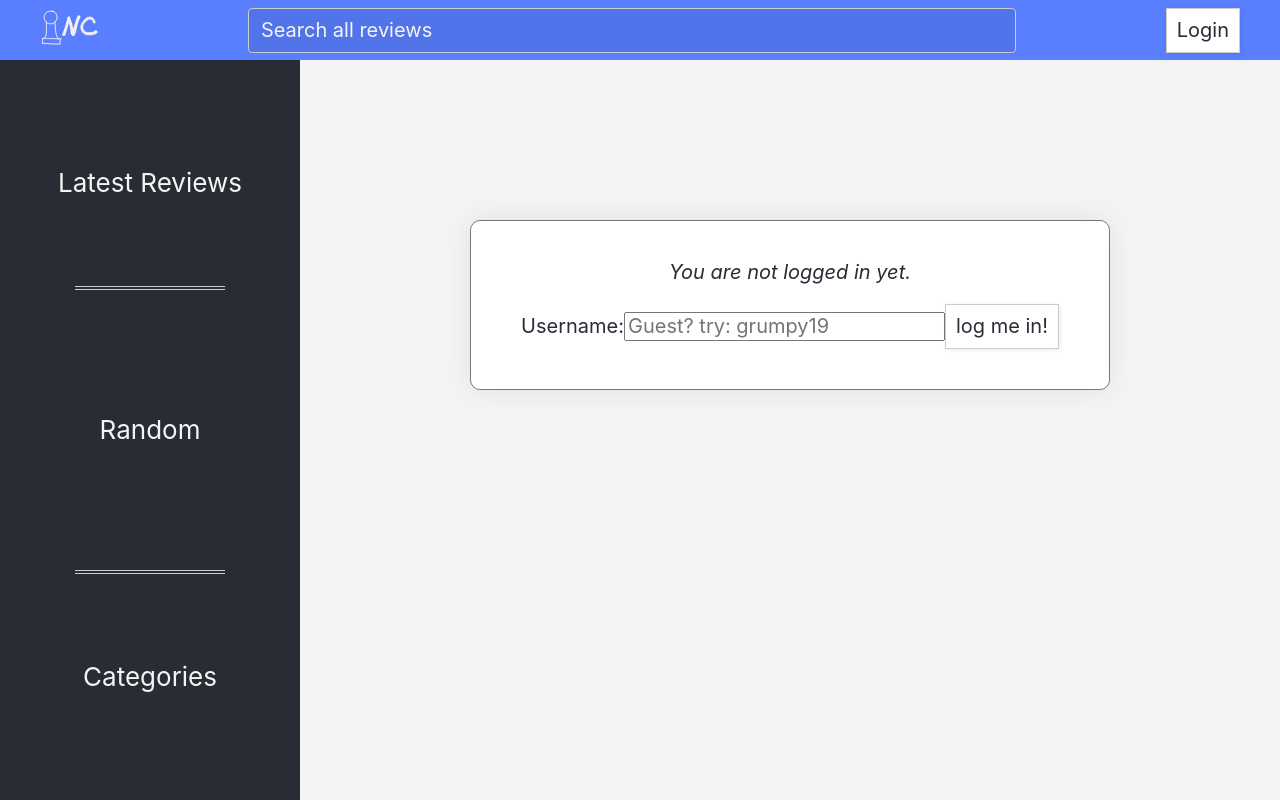
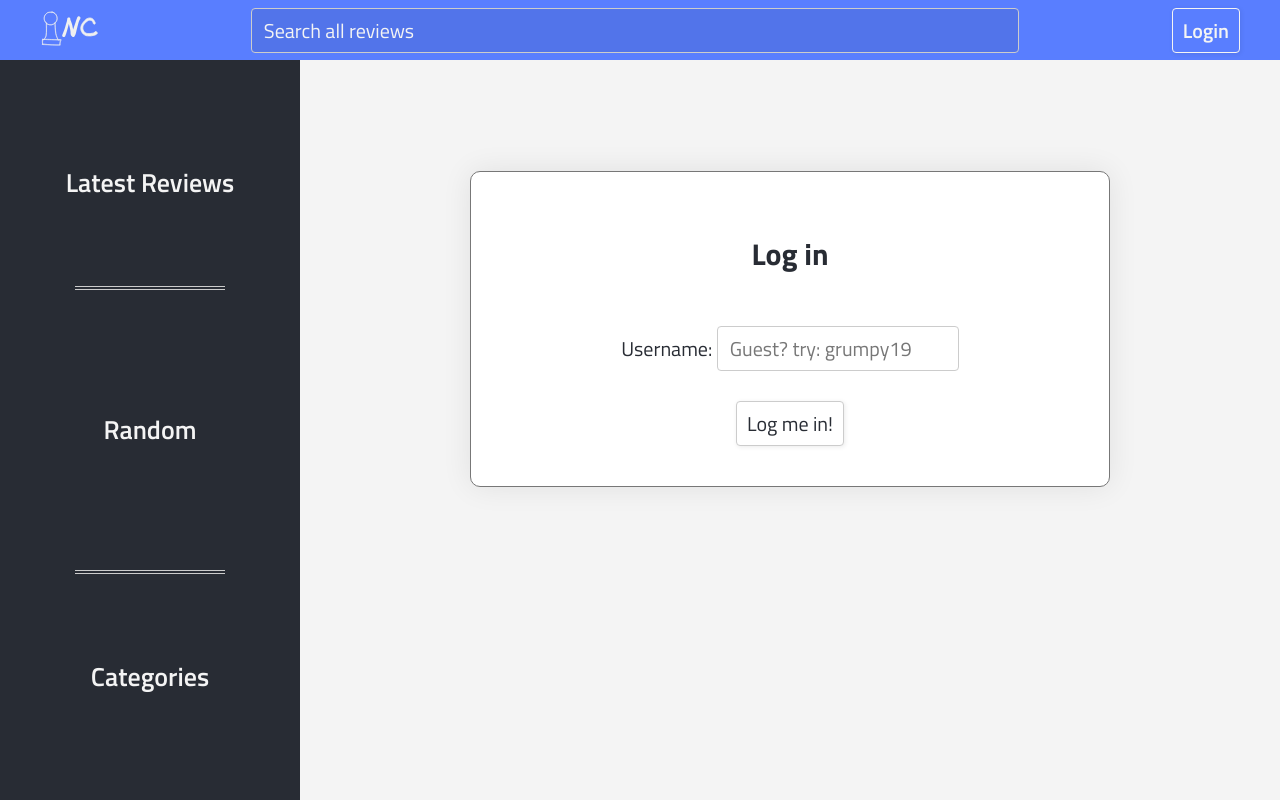
Before and after one commit to kapppa-joe/nc-games, a React (Create React App) app: page /login in a window 1280 px wide. Built offline with nearby package versions, Linux system fonts and the light colour scheme.

Commit message:
css tweak mainly about buttons styles

```diff
--- a/src/components/ListComments.jsx
+++ b/src/components/ListComments.jsx
@@ -28,7 +28,10 @@ const ListComments = ({ review_id }) => {
           <p>No comments for this review yet. Maybe you can post one?</p>
         )}
         {newlyPostedComment ? (
-          <SingleComment comment={newlyPostedComment} />
+          <>
+            <p>Thank you for posting you comment!</p>
+            <SingleComment comment={newlyPostedComment} />
+          </>
         ) : (
           <PostComment
             setNewlyPostedComment={setNewlyPostedComment}
--- a/src/components/PostComment.jsx
+++ b/src/components/PostComment.jsx
@@ -1,4 +1,5 @@
 import React, { useState } from "react";
+import { Link } from "react-router-dom";
 import useUser from "../hooks/useUser";
 
 const PostComment = ({ setNewlyPostedComment, postNewComment, review_id }) => {
@@ -26,12 +27,14 @@ const PostComment = ({ setNewlyPostedComment, postNewComment, review_id }) => {
   if (!user) {
     return (
       <div class="msgbox" id="prompt-login">
-        Login or sign up to leave your comment
+        <p>
+          <Link to="/login">Login</Link> to leave your comment
+        </p>
       </div>
     );
   } else {
     return (
-      <form onSubmit={handleSubmit}>
+      <form id="post-comment-form" onSubmit={handleSubmit}>
         <textarea
           className="text-input input-comment"
           name="comment body"
@@ -42,6 +45,9 @@ const PostComment = ({ setNewlyPostedComment, postNewComment, review_id }) => {
           rows="3"
           required
         />
+        <button type="submit" className="button primary">
+          Submit
+        </button>
         <button
           type="reset"
           className="button"
@@ -49,9 +55,6 @@ const PostComment = ({ setNewlyPostedComment, postNewComment, review_id }) => {
         >
           Discard
         </button>
-        <button type="submit" className="button">
-          Submit
-        </button>
       </form>
     );
   }
--- a/src/pages/Login.jsx
+++ b/src/pages/Login.jsx
@@ -1,6 +1,7 @@
 import React, { useState } from "react";
 import { Link, useHistory } from "react-router-dom";
 import useUser from "../hooks/useUser";
+import "../styles/Login.css";
 
 const Login = () => {
   const history = useHistory();
@@ -10,6 +11,7 @@ const Login = () => {
 
   const handleSubmit = (e) => {
     e.preventDefault();
+    setErr(null);
     login(usernameValue)
       .then(() => {
         console.log("logged in successfuly. redirecting user soon.");
@@ -20,7 +22,7 @@ const Login = () => {
       .catch((err) => {
         if (err.response && err.response.status === 404) {
           setErr(
-            "Oops, seems that we haven't got a user with that username. Maybe check that you spelt correctly?"
+            "Oops, seems that we haven't got a user with that username. Maybe check that you have spelt it correctly?"
           );
         } else {
           setErr(
@@ -41,21 +43,25 @@ const Login = () => {
     );
   } else {
     return (
-      <div className="msgbox">
-        <em>You are not logged in yet.</em>
-        <form onSubmit={handleSubmit}>
-          <label htmlFor="login">Username:</label>
+      <div className="msgbox login-page">
+        <h2>Log in</h2>
+        <form id="login-form" onSubmit={handleSubmit}>
+          <span>
+            <label htmlFor="login">Username: </label>
             <input
               type="text"
               name="text"
               id="username"
+              className={`text-input ${err && "error"}`}
               value={usernameValue}
               placeholder="Guest? try: grumpy19"
               onChange={(e) => setUsernameValue(e.target.value)}
+              required
             />
-          <button class="button">log me in!</button>
+          </span>
+          <button class="button">Log me in!</button>
+          {err && <span class="error-msg">{err}</span>}
         </form>
-        {err && <span class="error-msg">{err}</span>}
       </div>
     );
   }
--- a/src/pages/UserPage.jsx
+++ b/src/pages/UserPage.jsx
@@ -7,7 +7,9 @@ const UserPage = () => {
   if (user) {
     return (
       <div class="msgbox">
-        <p>You are now logged in as: {user.username}</p>
+        <p>
+          You are now logged in as: <b>{user.username}</b>
+        </p>
         <p>Name: {user.name}</p>
         {console.log(user)}
         <img
--- a/src/styles/App.css
+++ b/src/styles/App.css
@@ -95,7 +95,8 @@ section .card:active {
 }
 
 a {
-  color: var(--primary-dark);
+  color: var(--foreground);
+  font-weight: 600;
   text-decoration: inherit;
 }
 
@@ -113,6 +114,7 @@ a:disabled {
   color: var(--foreground);
   padding: 0.5em;
   border: 0.5px solid var(--light-shadow);
+  border-radius: 0.2em;
   box-shadow: 1px 1px 5px var(--translucent-shadow);
   transition: 0.2s ease;
 }
@@ -139,11 +141,24 @@ a:disabled {
   cursor: not-allowed;
 }
 
+.button.primary {
+  border: 0.5px solid var(--primary);
+  color: var(--primary-dark);
+  font-weight: 600;
+}
+
+.button.primary:hover,
+.button.primary:focus {
+  color: var(--background);
+  box-shadow: 0px 0px 2px var(--highlight);
+}
+
 div.msgbox {
   position: relative;
-  top: 20vh;
+  top: 15%;
   width: 80%;
   margin: auto;
+  margin-bottom: 1em;
   padding: 2em;
 
   display: flex;
@@ -176,7 +191,7 @@ div.msgbox p {
 }
 
 .text-input {
-  background-color: var(--translucent-shadow);
+  background-color: var(--container-background);
   color: var(--foreground);
   padding: 0.5em 0.6em;
 
--- a/src/styles/Comments.css
+++ b/src/styles/Comments.css
@@ -1,10 +1,13 @@
 div.comments-wrapper {
-  max-width: 80vw;
+  /* max-width: 80vw; */
   text-align: justify;
 }
 
+#post-comment-form button {
+  margin-right: 1em;
+}
+
 .comment {
-  /* max-width: 70vw; */
   border-collapse: collapse;
   border-top: 0.5px solid var(--shadow);
   padding: 1em 0.5em;
@@ -14,7 +17,7 @@ div.comments-wrapper {
 }
 
 .comment p {
-  font-size: 80%;
+  font-size: 90%;
   color: var(--shadow);
   word-break: break-all;
 }
@@ -30,7 +33,7 @@ p.comment-body {
 }
 
 .comment .voter {
-  font-size: 80%;
+  font-size: 90%;
   gap: 0;
 }
 
@@ -38,8 +41,9 @@ p.comment-body {
   margin: 0.2em;
 }
 
-/*
-
-  max-width: 50vw;
-  margin-left: 2em;
-*/
+@media only screen and (min-width: 48em) {
+  div.comments-wrapper {
+    max-width: 50vw;
+    margin: auto;
+  }
+}
--- /dev/null
+++ b/src/styles/Login.css
@@ -0,0 +1,39 @@
+#login-form {
+  display: flex;
+  flex-direction: column;
+  gap: 1em;
+  text-align: left;
+  align-items: center;
+}
+
+#login-form input#username {
+  margin: 0.5em 0;
+}
+
+#login-form button {
+  width: fit-content;
+}
+
+#login-form input.error {
+  outline: 2px solid var(--error);
+  animation: shake 0.2s ease-in 3;
+}
+
+@keyframes shake {
+  0%,
+  50%,
+  100% {
+    translate: 0;
+  }
+  25% {
+    translate: -3px;
+  }
+  75% {
+    translate: 3px;
+  }
+}
+
+#login-form .error-msg {
+  text-align: left;
+  transition: 1s ease;
+}
--- a/src/styles/SearchBar.css
+++ b/src/styles/SearchBar.css
@@ -46,8 +46,9 @@
   color: var(--background);
 }
 
-#search-term:focus {
-  outline: 0.5px solid var(--highlight);
+#search-term:focus,
+#search-term:hover {
+  outline: 1px double var(--background);
   box-shadow: inset 0 1px 2px var(--highlight), 0px 0px 3px 2px var(--highlight);
 }
 
@@ -67,6 +68,21 @@ a:focus .user-button svg {
   color: var(--primary);
   background: var(--background);
   box-shadow: 0px 0px 10px var(--light-shadow);
+  outline: 1.5px solid var(--light-shadow);
+}
+
+.login-button {
+  background-color: var(--primary);
+  color: var(--background);
+  border: 1px solid var(--background);
+  font-weight: 600;
+}
+
+.login-button:focus,
+.login-button:hover {
+  background-color: var(--background);
+  color: var(--primary);
+  outline: 3px double var(--light-shadow);
 }
 
 @media only screen and (min-width: 48em) {
--- a/src/styles/Voter.css
+++ b/src/styles/Voter.css
@@ -13,7 +13,6 @@ button.vote-button {
   display: inline-flex;
   justify-content: center;
   align-items: center;
-  /* padding: 0.5em; */
   height: 2em;
   width: 2em;
 }
@@ -23,3 +22,11 @@ button.vote-button svg {
   width: 1em;
   height: 1em;
 }
+
+button.vote-button:not(:hover, :focus) svg {
+  color: var(--shadow);
+}
+
+button.vote-button svg * {
+  color: inherit;
+}
--- a/src/styles/index.css
+++ b/src/styles/index.css
@@ -1,10 +1,23 @@
+@import url("https://fonts.googleapis.com/css2?family=Titillium+Web:wght@400;600;700&display=swap");
+
 body {
   margin: 0;
-  font-family: -apple-system, BlinkMacSystemFont, "Segoe UI", "Roboto", "Oxygen",
-    "Ubuntu", "Cantarell", "Fira Sans", "Droid Sans", "Helvetica Neue",
-    sans-serif;
+  font-family: "Titillium Web", -apple-system, BlinkMacSystemFont, "Segoe UI",
+    "Roboto", "Oxygen", "Ubuntu", "Cantarell", "Fira Sans", "Droid Sans",
+    "Helvetica Neue", sans-serif;
   -webkit-font-smoothing: antialiased;
   -moz-osx-font-smoothing: grayscale;
+}
+
+html,
+button,
+input,
+select,
+textarea,
+.pure-g [class*="pure-u"] {
+  font-family: "Titillium Web", -apple-system, BlinkMacSystemFont, "Segoe UI",
+    "Roboto", "Oxygen", "Ubuntu", "Cantarell", "Fira Sans", "Droid Sans",
+    "Helvetica Neue", sans-serif;
 }
 
 code {
```
Lines whose indentation alone changed are shown as unchanged.
